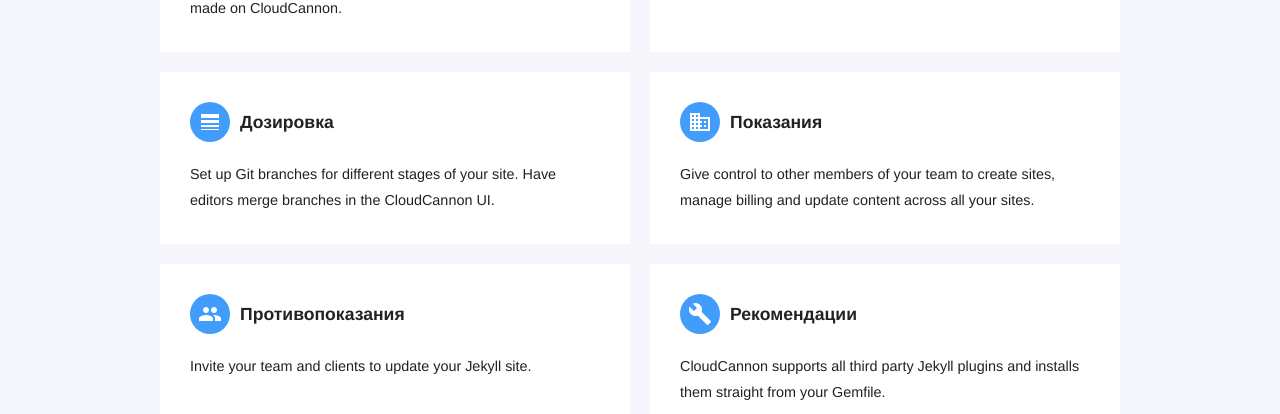
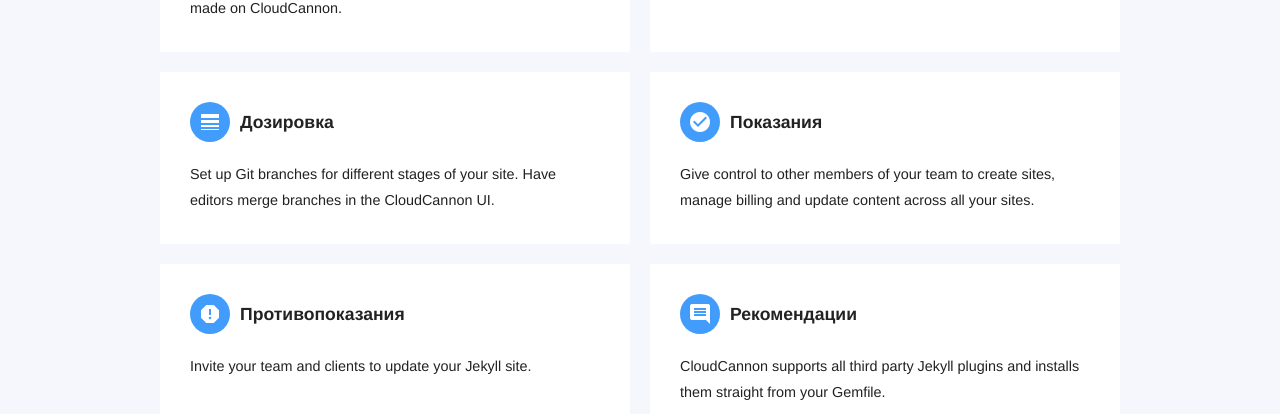
Before and after one commit to RakhimyanTim/fitness.github.io, a Jekyll site: the page built from pages/features.html, in a window 1280 px wide and 900 px high, scrolled down 1623 px. Shown: the part 150-564 px from the top of the window. Built offline with Jekyll 4.4.1, drawn with Linux system fonts in a browser that asks for light colours; some web fonts are replaced.

Commit message:
Update features.html

```diff
--- a/pages/features.html
+++ b/pages/features.html
@@ -46,11 +46,11 @@
 
 		{% include components/features/data-block.html icon="line_weight" title="Дозировка" content="Set up Git branches for different stages of your site. Have editors merge branches in the CloudCannon UI." %}
 
-		{% include components/features/data-block.html icon="business" title="Показания" content="Give control to other members of your team to create sites, manage billing and update content across all your sites." %}
+		{% include components/features/data-block.html icon="check_circle" title="Показания" content="Give control to other members of your team to create sites, manage billing and update content across all your sites." %}
 
-		{% include components/features/data-block.html icon="people" title="Противопоказания" content="Invite your team and clients to update your Jekyll site." %}
+		{% include components/features/data-block.html icon="report" title="Противопоказания" content="Invite your team and clients to update your Jekyll site." %}
 
-		{% include components/features/data-block.html icon="build" title="Рекомендации" content="CloudCannon supports all third party Jekyll plugins and installs them straight from your Gemfile." %}
+		{% include components/features/data-block.html icon="comment" title="Рекомендации" content="CloudCannon supports all third party Jekyll plugins and installs them straight from your Gemfile." %}
 	</ul>
 </div>
 <script src="/js/features.js"></script>
```
